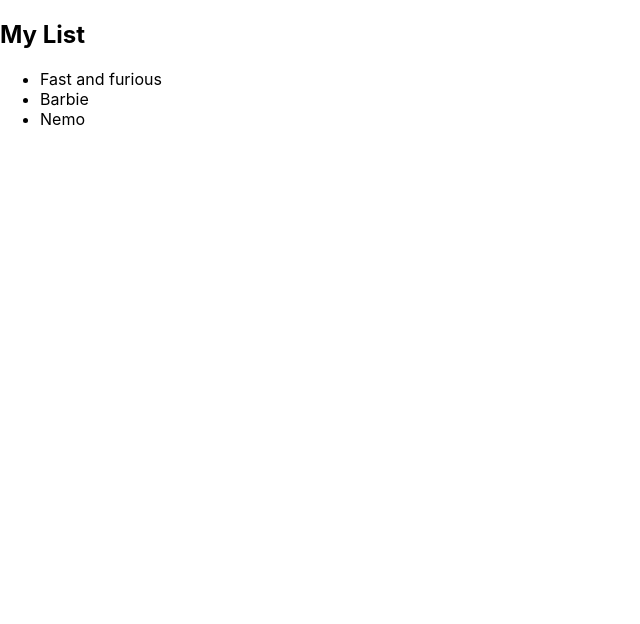
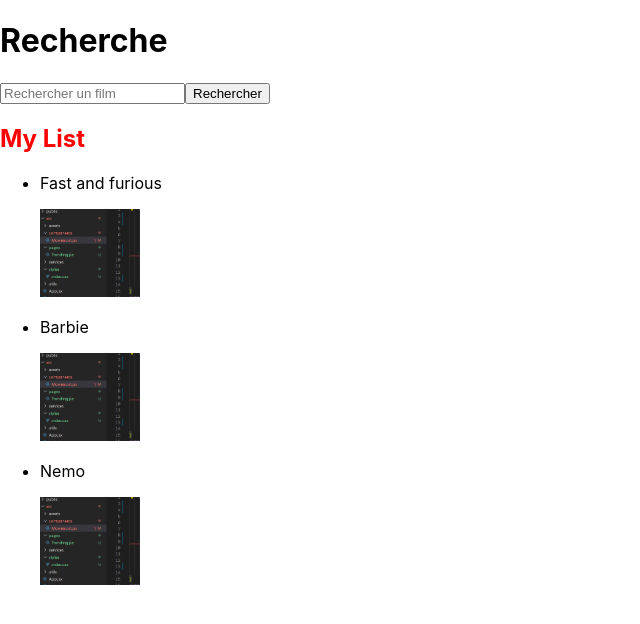
Before and after one commit to LuluxClient/netflixwish, a React (Create React App) app: page / in a window 1280 px wide. Shown: the top 624 px of the page, without its empty margins (0-640 px from the left). Built offline with nearby package versions, Linux system fonts and the light colour scheme.

Commit message:
add SearchMovie & Trending components

```diff
--- a/src/App.jsx
+++ b/src/App.jsx
@@ -1,11 +1,15 @@
 import MoviesList from './components/MoviesList'
+import SearchMovie from './pages/SearchMovie';
+import Trending from './pages/Trending';
 
 function App() {
   const moviesArray = ["Fast and furious", "Barbie", "Nemo"]
   return (
-    <>
+    <div className="App">
+      <SearchMovie />
+      {/* <Trending /> */}
       <MoviesList movies={moviesArray}/>
-    </>
+    </div>
   );
 }
 
--- a/src/components/MoviesList.jsx
+++ b/src/components/MoviesList.jsx
@@ -1,15 +1,23 @@
+import Screenshot from '../assets/test.png';
 const MoviesList = ( {movies} ) => {
     return(
-        <>
-          <h2>My List</h2>
+        <div>
+          <h2 className="special-title">My List</h2>
           <ul>
             {
-              movies.map((movie) => (
-                <li>{movie}</li>
+              movies.map((movie, key) => (
+                <li key={key}>
+                  <p>{movie}</p>
+                  <img
+                    className="movie-miniature"
+                    src={Screenshot}
+                    alt="movie illustration"
+                  />
+                </li>
               ))
             }
           </ul>
-        </>
+        </div>
     )
 }
 export default MoviesList;
--- a/src/index.jsx
+++ b/src/index.jsx
@@ -1,6 +1,6 @@
 import React from 'react';
 import ReactDOM from 'react-dom/client';
-import './index.css';
+import './styles/index.css';
 import App from './App';
 import reportWebVitals from './reportWebVitals';
 
--- /dev/null
+++ b/src/pages/SearchMovie.jsx
@@ -0,0 +1,29 @@
+import { useState } from "react";
+const SearchMovie = () => {
+    const [search, setSearch] = useState("");
+    const handleSubmit = (e) => {
+        e.preventDefault();
+        alert("Recherche lancée pour " + search);
+        setSearch();
+    }
+    const handleInputChange = (input) => {
+        setSearch(input);
+        console.log(input);
+    }
+    return (
+        <>
+            <h1>Recherche</h1>
+            <form onSubmit={handleSubmit}>
+                <input
+                    type="text"
+                    name="search"
+                    placeholder="Rechercher un film"
+                    onChange={(e) => handleInputChange(e.target.value)}
+                />
+                <button type="submit">Rechercher</button>
+            </form>
+        </>
+    );
+}
+
+export default SearchMovie;
--- /dev/null
+++ b/src/pages/Trending.jsx
@@ -0,0 +1,27 @@
+import MoviesList from '../components/MoviesList'
+import { useState, useEffect } from 'react'
+
+const Trending = () => {
+    const [click, setClick] = useState(0)
+
+    useEffect(() => {
+        console.log("Trending")
+    }, [click])
+
+    const moviesArray = ["Fast and furious", "Barbie", "Nemo"]
+
+    const handleClick = () => {
+        console.log("Clicked");
+        setClick(click + 1);
+    }
+
+    return (
+        <>
+          <p>Likes: {click}</p>
+          <button onClick={handleClick}> Like</button>
+          {/* <MoviesList movies={moviesArray} /> */}
+        </>
+    )
+}
+
+export default Trending
--- a/src/index.css
+++ b/src/styles/index.css
@@ -11,3 +11,11 @@
   font-family: source-code-pro, Menlo, Monaco, Consolas, 'Courier New',
     monospace;
 }
+
+.special-title {
+  color: red;
+}
+
+.movie-miniature {
+  width: 100px;
+}
```
Also changed, not shown: src/assets/test.png (added).
